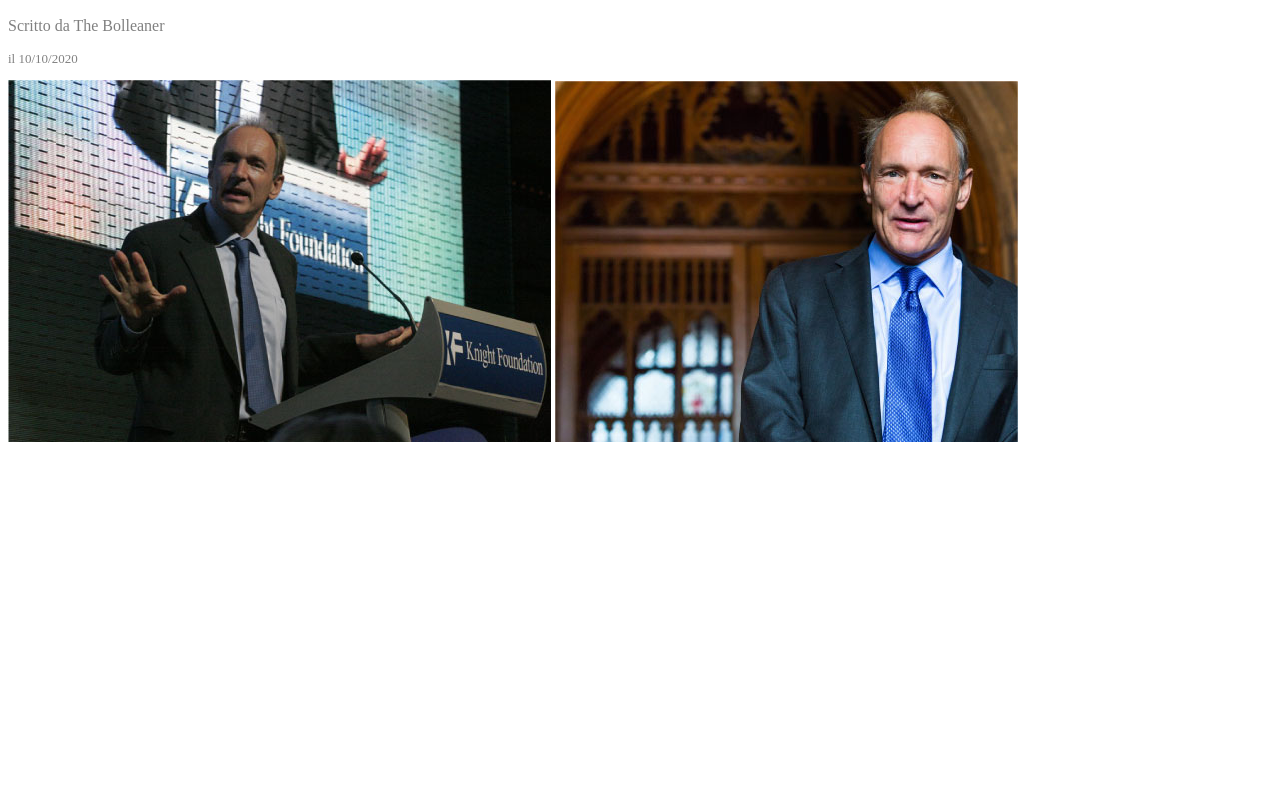
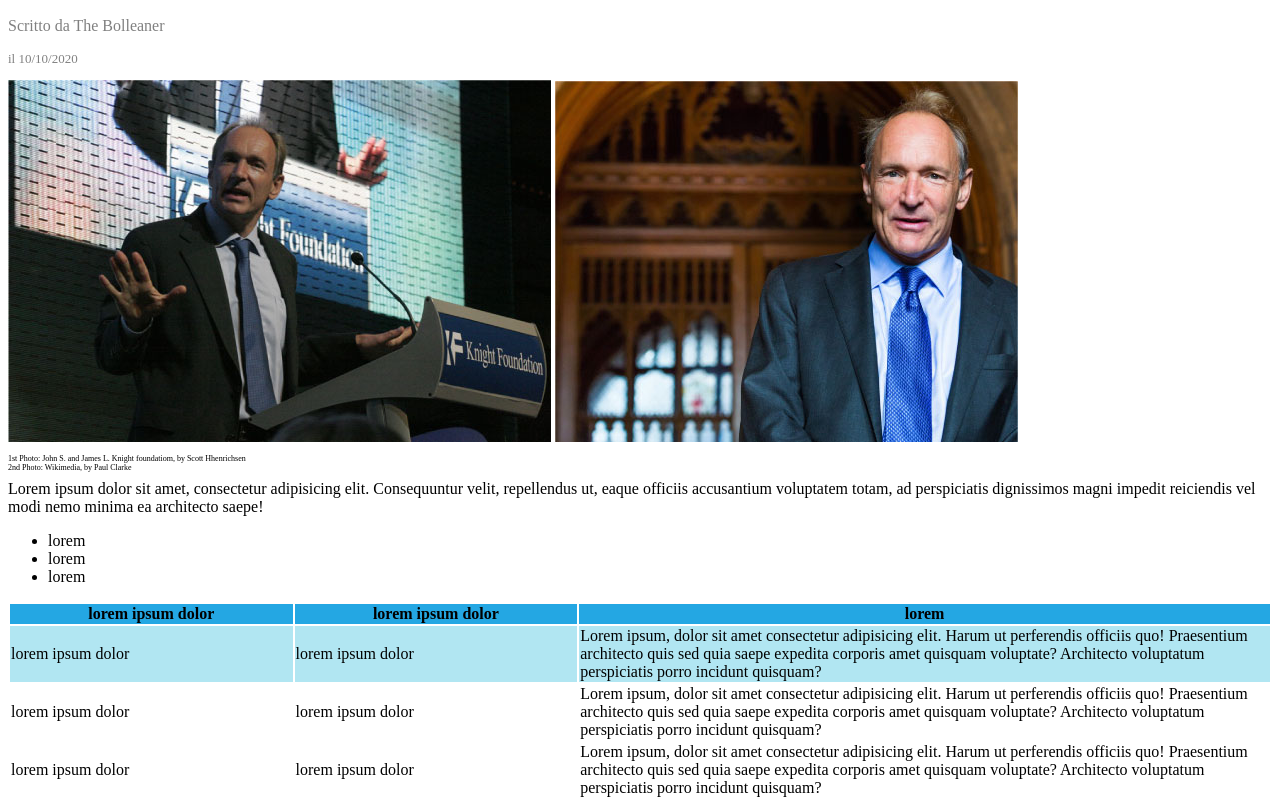
Before and after one commit to AndreaAceto20/html-css-booleaner, a plain HTML site: page index.html in a window 1280 px wide. Shown: the part 100-908 px from the top of the page. Before the commit the page ends 800 px from the top, so only its background shows below. Drawn offline with Linux system fonts and the light colour scheme.

Commit message:
Added Tab

```diff
--- a/css/style.css
+++ b/css/style.css
@@ -1,6 +1,4 @@
-body{
 
-}
 
 
 header {
@@ -22,4 +20,21 @@ header {
 
 #data{
     font-size: 13px;
+
 }
+
+#sottotilo-foto{
+    font-size: 8px;
+}
+
+.ultima-colonna{
+    width: 55%;
+}
+#blu{
+
+    background-color: #24A7E3;
+}
+
+.azzurro{
+    background-color: #B1E6F2;
+}
--- a/index.html
+++ b/index.html
@@ -33,10 +33,56 @@
             </div>
 
             <div>
-                <img src="./img/tim-1.jpg" alt="Foto di Tim Bernes-Lee">
-                <img src="./img/tim-2.jpg" alt="Foto di Tim Bernes-Lee">
+                <img src="./img/tim-1.jpg" alt="">
+                <img src="./img/tim-2.jpg" alt="">
+                <p id="sottotilo-foto">
+                    1st Photo: John S. and James L. Knight foundatiom, by Scott Hhenrichsen <br>
+                    2nd Photo: Wikimedia, by Paul Clarke
+                </p>
             </div>
         </section>
+        <!-- testo -->
+        <section>
+            Lorem ipsum dolor sit amet, consectetur adipisicing elit. Consequuntur velit, repellendus ut, eaque officiis accusantium voluptatem totam, ad perspiciatis dignissimos magni impedit reiciendis vel modi nemo minima ea architecto saepe!
+        </section>
+        <!-- lista -->
+         <section>
+            <ul>
+                <li>lorem</li>
+                <li>lorem</li>
+                <li>lorem</li>
+            </ul>
+         </section>
+        <!-- tabella -->
+         <table id="tabella">
+            <thead id="blu" >
+                <tr>
+                    <th>lorem ipsum dolor</th>
+                    <th>lorem ipsum dolor</th>
+                    <th class="ultima-colonna">lorem</th>
+                </tr>
+            </thead>
+            <tbody>
+                <!-- prima riga -->
+                <tr class="azzurro">
+                    <td>lorem ipsum dolor</td>
+                    <td>lorem ipsum dolor</td>
+                    <td class="ultima-colonna">Lorem ipsum, dolor sit amet consectetur adipisicing elit. Harum ut perferendis officiis quo! Praesentium architecto quis sed quia saepe expedita corporis amet quisquam voluptate? Architecto voluptatum perspiciatis porro incidunt quisquam?</td>
+                </tr>
+                <!-- seconda riga -->
+                <tr>
+                    <td>lorem ipsum dolor</td>
+                    <td>lorem ipsum dolor</td>
+                    <td class="ultima-colonna">Lorem ipsum, dolor sit amet consectetur adipisicing elit. Harum ut perferendis officiis quo! Praesentium architecto quis sed quia saepe expedita corporis amet quisquam voluptate? Architecto voluptatum perspiciatis porro incidunt quisquam?</td>
+                </tr>
+                <!-- terza riga -->
+                <tr>
+                    <td>lorem ipsum dolor</td>
+                    <td>lorem ipsum dolor</td>
+                    <td class="ultima-colonna">Lorem ipsum, dolor sit amet consectetur adipisicing elit. Harum ut perferendis officiis quo! Praesentium architecto quis sed quia saepe expedita corporis amet quisquam voluptate? Architecto voluptatum perspiciatis porro incidunt quisquam?</td>
+                </tr>
+            </tbody>
+         </table>
 
     </main>
 
```
